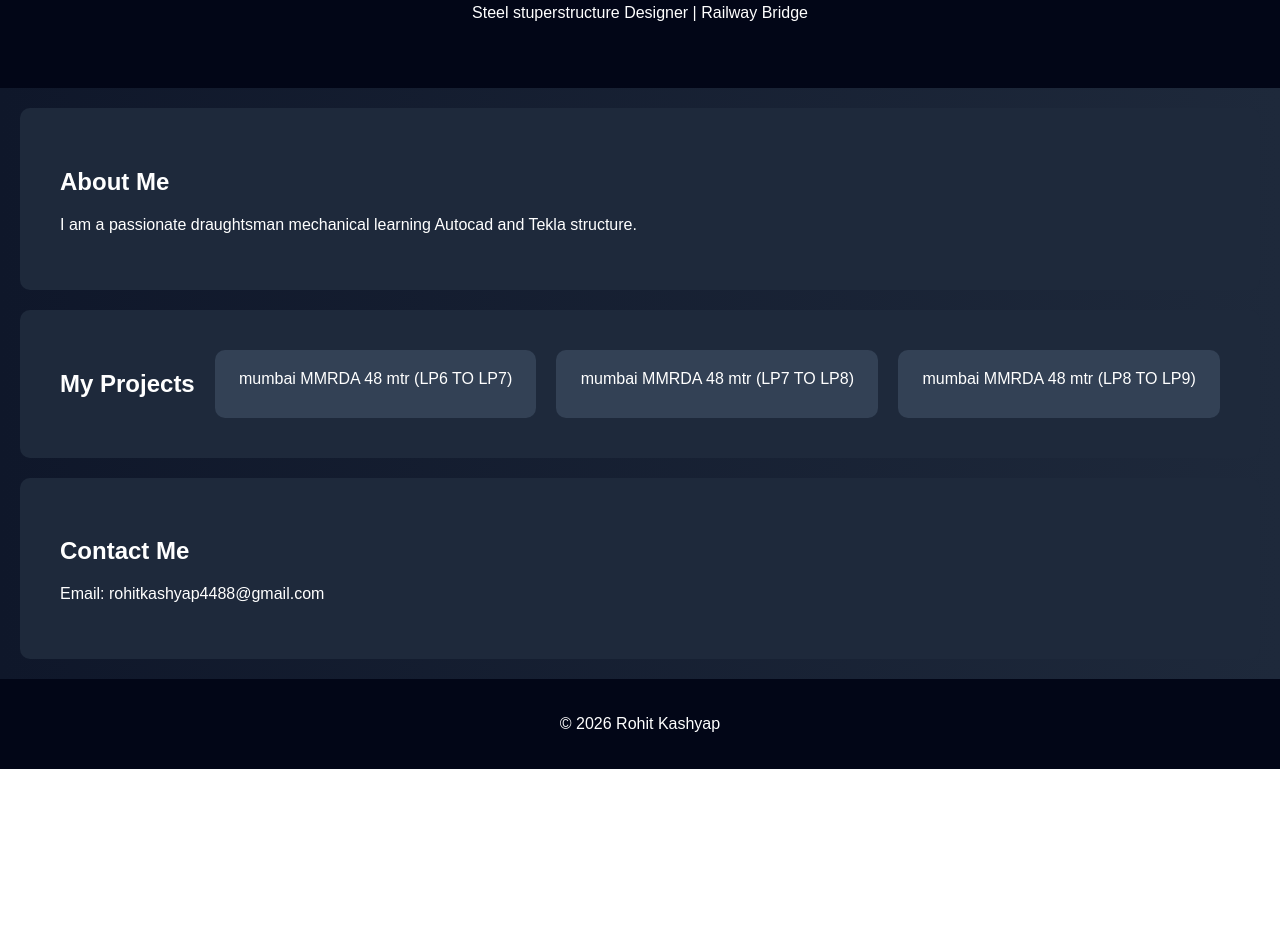
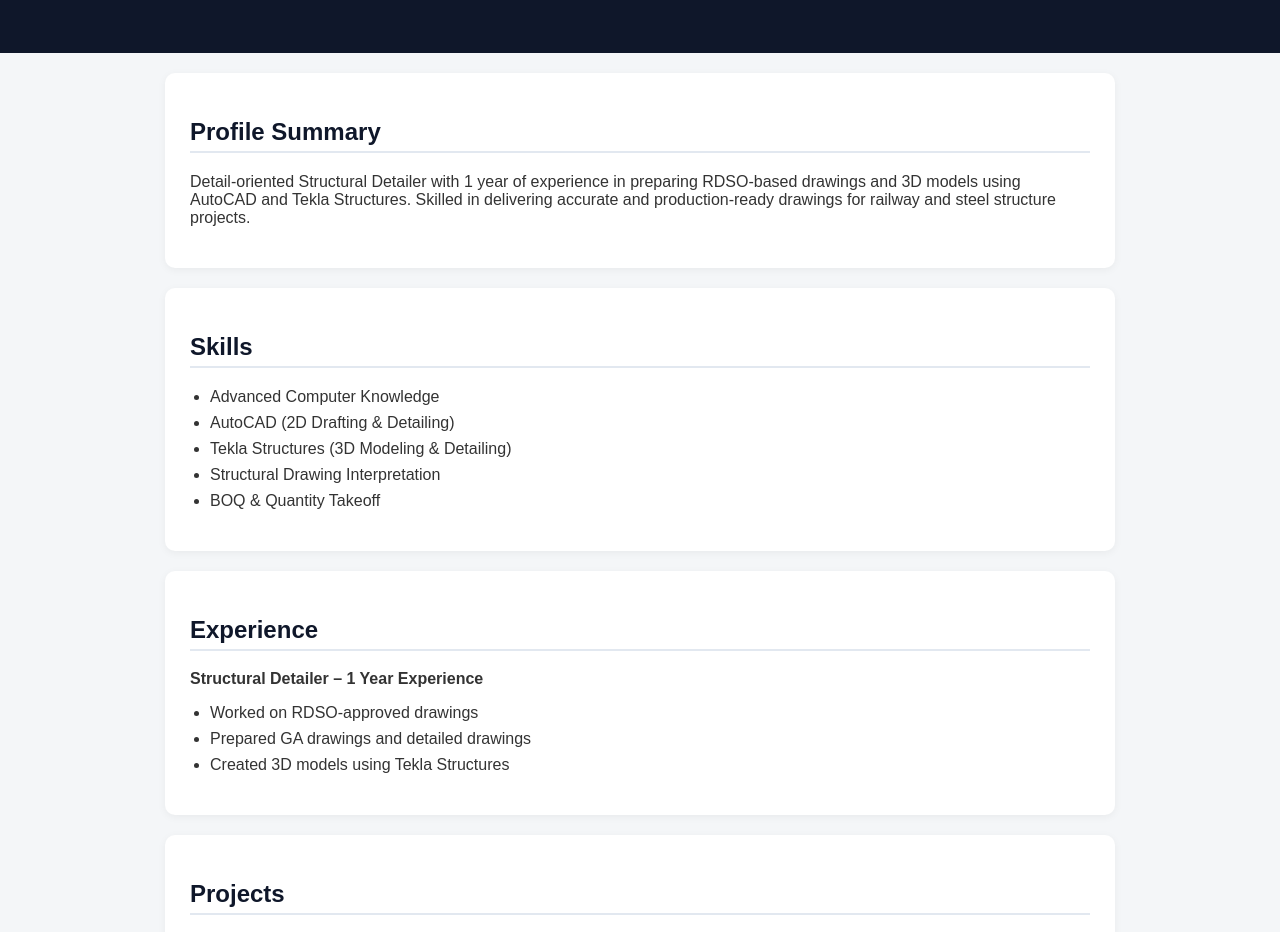
Before and after one commit to roykashyap98/roykashyap98.github.io, a plain HTML site: page index.html in a window 1280 px wide. Shown: the part 126-1058 px from the top of the page. Before the commit the page ends 895 px from the top, so only its background shows below. Drawn offline with Linux system fonts and the light colour scheme.

Commit message:
Update portfolio details and styling in index.html

````diff
--- a/index.html
+++ b/index.html
@@ -1,37 +1,129 @@
 <!DOCTYPE html>
+
 <html lang="en">
 <head>
-  <meta charset="UTF-8">
-  <meta name="viewport" content="width=device-width, initial-scale=1.0">
-  <title>Rohit Kashyap Portfolio</title>
-  <link rel="stylesheet" href="style.css">
+    <meta charset="UTF-8">
+    <meta name="viewport" content="width=device-width, initial-scale=1.0">
+    <title>Rohit Kumar | Structural Detailer</title>
+
+```
+<style>
+    body {
+        margin: 0;
+        font-family: Arial, sans-serif;
+        background: #f4f6f8;
+        color: #333;
+    }
+
+    header {
+        background: #0f172a;
+        color: white;
+        text-align: center;
+        padding: 40px 20px;
+    }
+
+    header h1 {
+        margin: 0;
+        font-size: 32px;
+    }
+
+    header p {
+        margin-top: 10px;
+        font-size: 16px;
+        color: #cbd5f5;
+    }
+
+    section {
+        max-width: 900px;
+        margin: 20px auto;
+        background: white;
+        padding: 25px;
+        border-radius: 10px;
+        box-shadow: 0 2px 8px rgba(0,0,0,0.05);
+    }
+
+    h2 {
+        color: #0f172a;
+        border-bottom: 2px solid #e2e8f0;
+        padding-bottom: 5px;
+    }
+
+    ul {
+        padding-left: 20px;
+    }
+
+    li {
+        margin-bottom: 8px;
+    }
+
+    .contact p {
+        margin: 6px 0;
+    }
+
+    footer {
+        text-align: center;
+        padding: 15px;
+        font-size: 14px;
+        color: #777;
+    }
+</style>
+```
+
 </head>
+
 <body>
 
 <header>
-  <h1>Rohit Kashyap</h1>
-  <p>Steel stuperstructure Designer | Railway Bridge</p>
+    <h1>Rohit Kumar</h1>
+    <p>Structural Detailer | AutoCAD & Tekla Structures</p>
 </header>
 
-<section class="about">
-  <h2>About Me</h2>
-  <p>I am a passionate draughtsman mechanical learning Autocad and Tekla structure.</p>
+<section>
+    <h2>Profile Summary</h2>
+    <p>
+        Detail-oriented Structural Detailer with 1 year of experience in preparing RDSO-based drawings
+        and 3D models using AutoCAD and Tekla Structures. Skilled in delivering accurate and
+        production-ready drawings for railway and steel structure projects.
+    </p>
 </section>
 
-<section class="projects">
-  <h2>My Projects</h2>
-  <div class="card">mumbai MMRDA 48 mtr (LP6 TO LP7)</div>
-  <div class="card">mumbai MMRDA 48 mtr (LP7 TO LP8)</div>
-  <div class="card">mumbai MMRDA 48 mtr (LP8 TO LP9)</div>
+<section>
+    <h2>Skills</h2>
+    <ul>
+        <li>Advanced Computer Knowledge</li>
+        <li>AutoCAD (2D Drafting & Detailing)</li>
+        <li>Tekla Structures (3D Modeling & Detailing)</li>
+        <li>Structural Drawing Interpretation</li>
+        <li>BOQ & Quantity Takeoff</li>
+    </ul>
+</section>
+
+<section>
+    <h2>Experience</h2>
+    <p><strong>Structural Detailer – 1 Year Experience</strong></p>
+    <ul>
+        <li>Worked on RDSO-approved drawings</li>
+        <li>Prepared GA drawings and detailed drawings</li>
+        <li>Created 3D models using Tekla Structures</li>
+    </ul>
+</section>
+
+<section>
+    <h2>Projects</h2>
+    <p><strong>Project 1:</strong> Railway Structure Detailing (RDSO Based)</p>
+    <p><strong>Project 2:</strong> Steel Structure Detailing using Tekla</p>
 </section>
 
 <section class="contact">
-  <h2>Contact Me</h2>
-  <p>Email: rohitkashyap4488@gmail.com</p>
+    <h2>Contact Information</h2>
+    <p><strong>Name:</strong> Rohit Kumar</p>
+    <p><strong>Address:</strong> Your Address Here</p>
+    <p><strong>Mobile:</strong> Your Mobile Number</p>
+    <p><strong>Email:</strong> Your Email Address</p>
 </section>
 
 <footer>
-  <p>© 2026 Rohit Kashyap</p>
+    © 2026 Rohit Kumar | Structural Portfolio
 </footer>
 
 </body>
````
